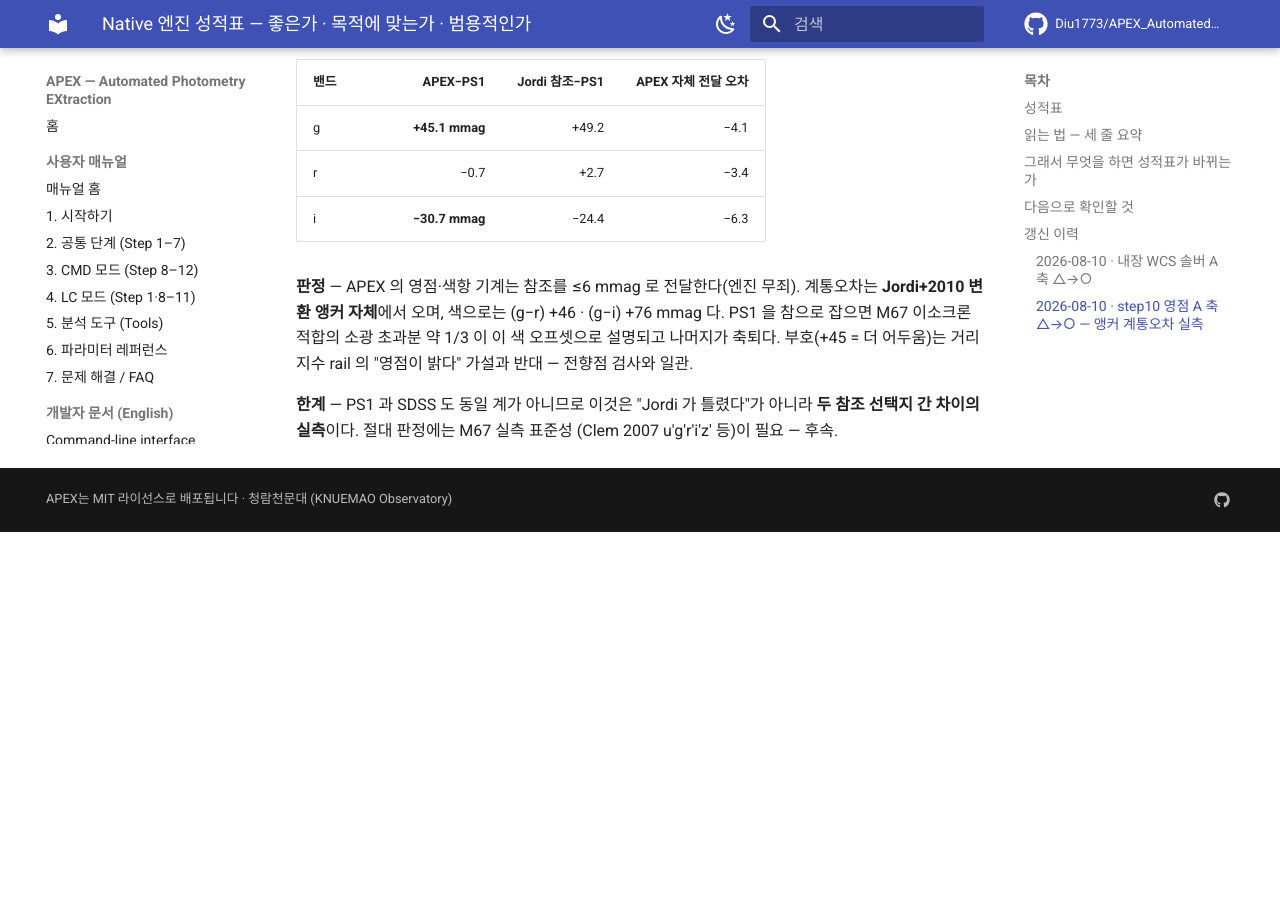
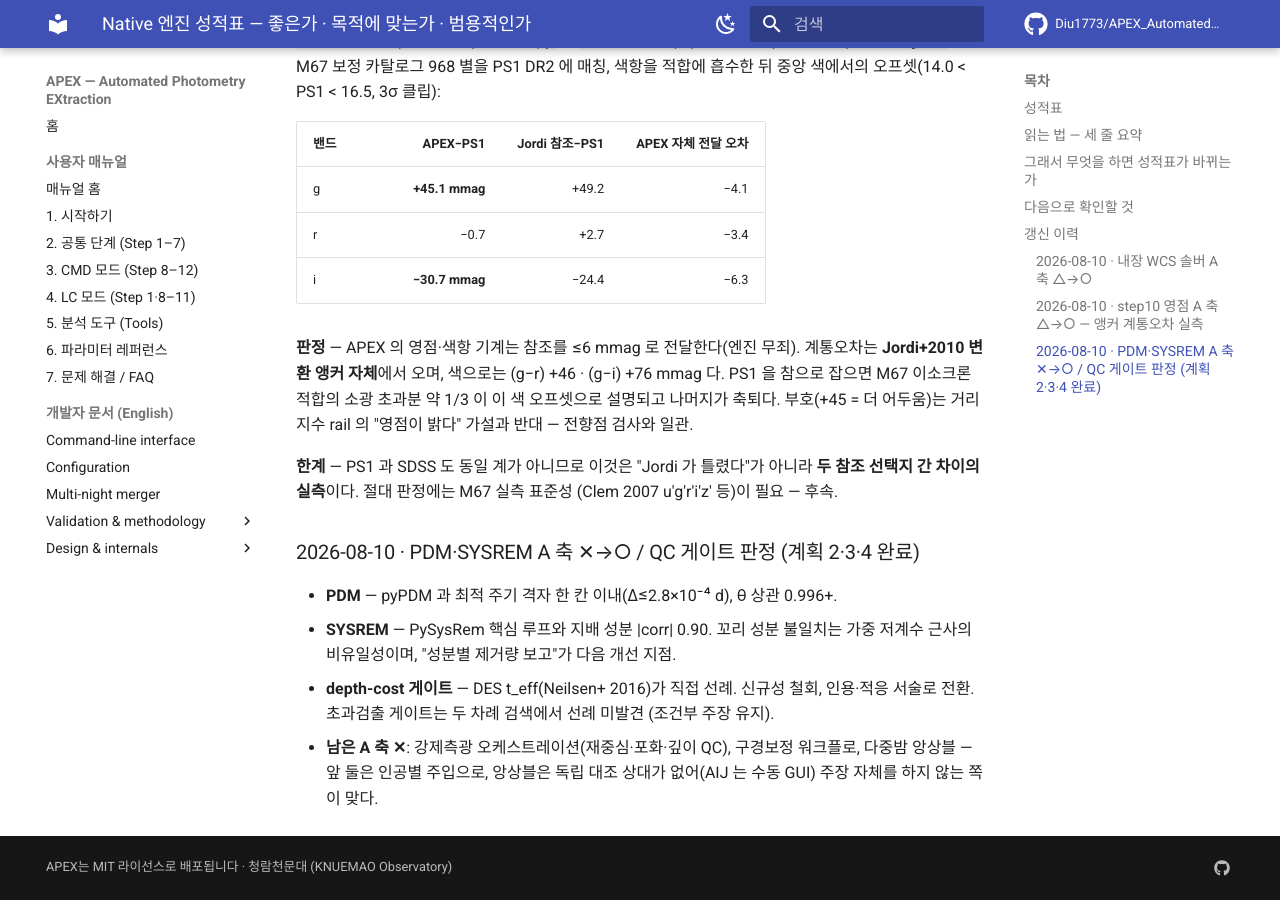
Before and after one commit to Diu1773/APEX_AutomatedPhotometryEXtraction, an MkDocs documentation site: the page built from docs/audit/APEX_ENGINE_SCORECARD.md, in a window 1280 px wide and 900 px high, scrolled down 3055 px. Built offline with MkDocs 1.6.1 and Material for MkDocs 9.7.7, drawn with Linux system fonts in a browser that asks for light colours; comment, search, counter and statistics services are not loaded; before the commit the page ends 3587 px from its top, so only the background shows below that; some of the changed text lies outside the part shown.

Commit message:
audit: 성적표 갱신 — PDM·SYSREM A축 완료, 남은 ✕ 는 주장 포기가 처방
Co-Authored-By: Claude Opus 5 <noreply@anthropic.com>

```diff
--- a/docs/audit/APEX_ENGINE_SCORECARD.md
+++ b/docs/audit/APEX_ENGINE_SCORECARD.md
@@ -26,8 +26,8 @@
 | PTC 검출기 특성화 | △ 방법은 Janesick 표준·LSST `cp_pipe` 존재, 무대조. **결과(EGAIN 14 배 오류)는 독립 가치** | ○ | **방법은 범용, 결과는 정의상 1 기기** |
 | 영점·색항 (step10) | **△ 산포 0.02 등급 확인. 참조가 Jordi+2010 변환식이라 자체 계통오차를 가짐 — 직접 측광(PS1)과 무대조** | ○ | ✕ 1 기기·SDSS/Johnson 각 1 조합 |
 | **이소크론 MCMC (step12)** | **○ ASteCA 실측 대조** — 어느 쪽도 우월하지 않음 | **△ g/r/i 에서는 해가 사전분포에 지배됨** | **✕ 1 성단·1 밴드조합** |
-| SYSREM | **✕ PySysRem 존재, 무대조** | ○ | ✕ |
-| PDM · 별칭 해소 | **✕ astropy 는 PDM 이 없어 부재는 사실이나, 문헌 구현과 무대조** | ○ | ✕ |
+| SYSREM | **○ PySysRem 핵심 루프 대조** — 지배 성분 \|corr\| 0.90, 꼬리 성분은 가중 저계수 비유일성으로 구현 의존 (`validation/lc_crosscheck/`) | ○ | ✕ |
+| PDM · 별칭 해소 | **○ PyAstronomy pyPDM 대조** — 최적 주기 격자 한 칸 이내, θ 상관 0.996 (`validation/lc_crosscheck/`) | ○ | ✕ |
 | 다중밤 앙상블 | ✕ 무대조 | ○ | ✕ |
 
 ○ 근거 있음 · △ 부분 · ✕ 없음
@@ -110,3 +110,15 @@ M67 보정 카탈로그 968 별을 PS1 DR2 에 매칭, 색항을 적합에 흡
 **한계** — PS1 과 SDSS 도 동일 계가 아니므로 이것은 "Jordi 가 틀렸다"가 아니라
 **두 참조 선택지 간 차이의 실측**이다. 절대 판정에는 M67 실측 표준성
 (Clem 2007 u′g′r′i′z′ 등)이 필요 — 후속.
+
+### 2026-08-10 · PDM·SYSREM A 축 ✕→○ / QC 게이트 판정 (계획 2·3·4 완료)
+
+- **PDM** — pyPDM 과 최적 주기 격자 한 칸 이내(Δ≤2.8×10⁻⁴ d), θ 상관 0.996+.
+- **SYSREM** — PySysRem 핵심 루프와 지배 성분 |corr| 0.90. 꼬리 성분 불일치는
+  가중 저계수 근사의 비유일성이며, "성분별 제거량 보고"가 다음 개선 지점.
+- **depth-cost 게이트** — DES t_eff(Neilsen+ 2016)가 직접 선례. 신규성 철회,
+  인용·적응 서술로 전환. 초과검출 게이트는 두 차례 검색에서 선례 미발견
+  (조건부 주장 유지).
+- **남은 A 축 ✕**: 강제측광 오케스트레이션(재중심·포화·깊이 QC), 구경보정
+  워크플로, 다중밤 앙상블 — 앞 둘은 인공별 주입으로, 앙상블은 독립 대조
+  상대가 없어(AIJ 는 수동 GUI) 주장 자체를 하지 않는 쪽이 맞다.
```
